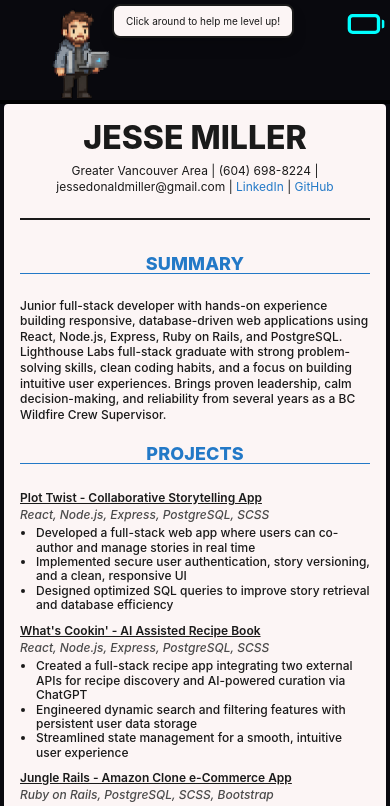
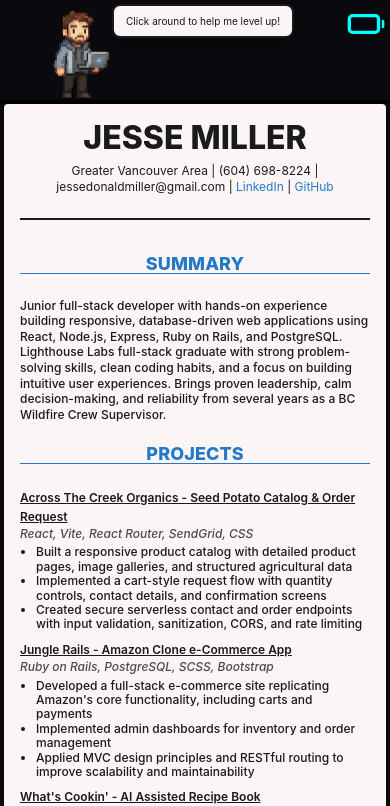
Before and after one commit to Jesse-D-Miller/webDevResume, a React (Vite) app: page / in a window 390 px wide. Shown: the top 806 px of the page. Built offline with nearby package versions, Linux system fonts and the light colour scheme; no server answers.

Commit message:
projects adjust to only show the most recent and scale tabs for long text

```diff
--- a/src/App.css
+++ b/src/App.css
@@ -942,6 +942,10 @@
   border: #3a3a3a solid 4px;
 }
 
+.folder-tab[data-long="true"] {
+  margin-right: -16%;
+}
+
 .folder-tab.active {
   z-index: 5;
   animation: neonIgnite 1s ease-out both,
@@ -1025,7 +1029,7 @@
   }
 
   .folder-tab {
-    margin-right: -2%;
+    margin-right: -8%;
   }
 
   .cyber-resume .projects-section,
@@ -1067,7 +1071,7 @@
   }
 
   .folder-tab {
-    margin-right: -2%;
+    margin-right: -8%;
   }
 }
 
@@ -1085,7 +1089,7 @@
   }
 
   .folder-tab {
-    margin-right: -2%;
+    margin-right: -8%;
   }
 
   .cyber-resume .projects-section .section-content h4,
--- a/src/components/resume/CyberResume.jsx
+++ b/src/components/resume/CyberResume.jsx
@@ -13,12 +13,24 @@ import GithubStatsView from "./GithubStatsView.jsx";
 import HoloMap from "./HoloMap.jsx";
 
 import { getRandomNeonColor } from "../../utils/neonColor.js";
-import { useEffect, useState } from "react";
+import { useEffect, useMemo, useState } from "react";
 
 function CyberResume({ resumeData, theme }) {
+  const getProjectNumber = (id) => {
+    const match = String(id ?? "").match(/\d+/);
+    return match ? Number.parseInt(match[0], 10) : 0;
+  };
+  const topProjects = useMemo(
+    () =>
+      [...resumeData.projects]
+        .sort((a, b) => getProjectNumber(b.id) - getProjectNumber(a.id))
+        .slice(0, 3),
+    [resumeData.projects]
+  );
+
   const [viewIndex, setViewIndex] = useState(0); // Track current view index for technical skills
   const [frontProjectId, setFrontProjectId] = useState(
-    resumeData.projects[0]?.id ?? null
+    topProjects[0]?.id ?? null
   ); // Track front project in tab stacks
   const [frontExperienceId, setFrontExperienceId] = useState(
     resumeData.experience[0]?.id ?? null
@@ -47,11 +59,11 @@ function CyberResume({ resumeData, theme }) {
     const colors = {};
     boxes.forEach((box, idx) => {
       const color = getRandomNeonColor(box);
-      const projectId = resumeData.projects[idx]?.id;
+      const projectId = topProjects[idx]?.id;
       if (projectId) colors[projectId] = color;
     });
     setNeonColors(colors);
-  }, [resumeData.projects]);
+  }, [topProjects]);
 
   useEffect(() => {
     const experienceBoxes = document.querySelectorAll(
@@ -85,12 +97,16 @@ function CyberResume({ resumeData, theme }) {
       </div>
 
       <div className="project-tabs-row">
-        {resumeData.projects.map((project) => (
+        {topProjects.map((project) => {
+          const shortTitle = project.title.split("-")[0].trim();
+          const isLong = shortTitle.length > 18;
+          return (
             <div
               key={project.id}
               className={`folder-tab${
                 frontProjectId === project.id ? " active" : ""
               }`}
+              data-long={isLong ? "true" : "false"}
               style={{
                 "--neon-color": neonColors[project.id]?.rgb
                   ? `rgb(${neonColors[project.id].rgb})`
@@ -99,11 +115,12 @@ function CyberResume({ resumeData, theme }) {
               }}
               onClick={() => setFrontProjectId(project.id)}
             >
-            {project.title.split("-")[0].trim()}
+              {shortTitle}
             </div>
-        ))}
+          );
+        })}
       </div>
-      {resumeData.projects.map((project, index) => (
+      {topProjects.map((project, index) => (
         <div
           key={project.id}
           className={`box-${index + 3}${
--- a/src/components/resume/ResumeFront.jsx
+++ b/src/components/resume/ResumeFront.jsx
@@ -8,6 +8,14 @@ import SoftSkillsSection from "./SoftSkillsSection.jsx";
 import HobbiesSection from "./HobbiesSection.jsx";
 
 function ResumeFront({ resumeData, theme }) {
+  const getProjectNumber = (id) => {
+    const match = String(id ?? "").match(/\d+/);
+    return match ? Number.parseInt(match[0], 10) : 0;
+  };
+  const topProjects = [...resumeData.projects]
+    .sort((a, b) => getProjectNumber(b.id) - getProjectNumber(a.id))
+    .slice(0, 3);
+
   return (
     <div className="resume-front">
       <div className="box-1">
@@ -19,7 +27,7 @@ function ResumeFront({ resumeData, theme }) {
             <SummarySection resumeData={resumeData} />
           </div>
 
-          {resumeData.projects.map((project, index) => (
+          {topProjects.map((project, index) => (
             <div key={project.id} className={`box-${index + 3}`}>
               <ProjectsSection
                 project={project}
--- a/src/data/resume.js
+++ b/src/data/resume.js
@@ -346,6 +346,28 @@ export const resumeData = {
 
   projects: [
     {
+      id: "project-4",
+      title: "Across The Creek Organics - Seed Potato Catalog & Order Request",
+      period: "2026",
+      stack: ["React", "Vite", "React Router", "SendGrid", "CSS"],
+      links: { live: "https://acrossthecreekorganics.jesse-miller.com/", code: "https://github.com/Jesse-D-Miller/AcrossTheCreekOrganics" },
+      highlights: [
+        "Built a responsive product catalog with detailed product pages, image galleries, and structured agricultural data",
+        "Implemented a cart-style request flow with quantity controls, contact details, and confirmation screens",
+        "Created secure serverless contact and order endpoints with input validation, sanitization, CORS, and rate limiting",
+      ],
+      skills: [
+        "React",
+        "Vite",
+        "React Router",
+        "SendGrid",
+        "CSS",
+        "Form Validation",
+      ],
+      heroMessage:
+        "You opened the Across The Creek Organics project! I built this to showcase a clean, real-world ordering flow for a small organic farm, from product discovery to request submission.",
+    },
+    {
       id: "project-1",
       title: "Plot Twist - Collaborative Storytelling App",
       period: "2024",
```
Lines whose indentation alone changed are shown as unchanged.
